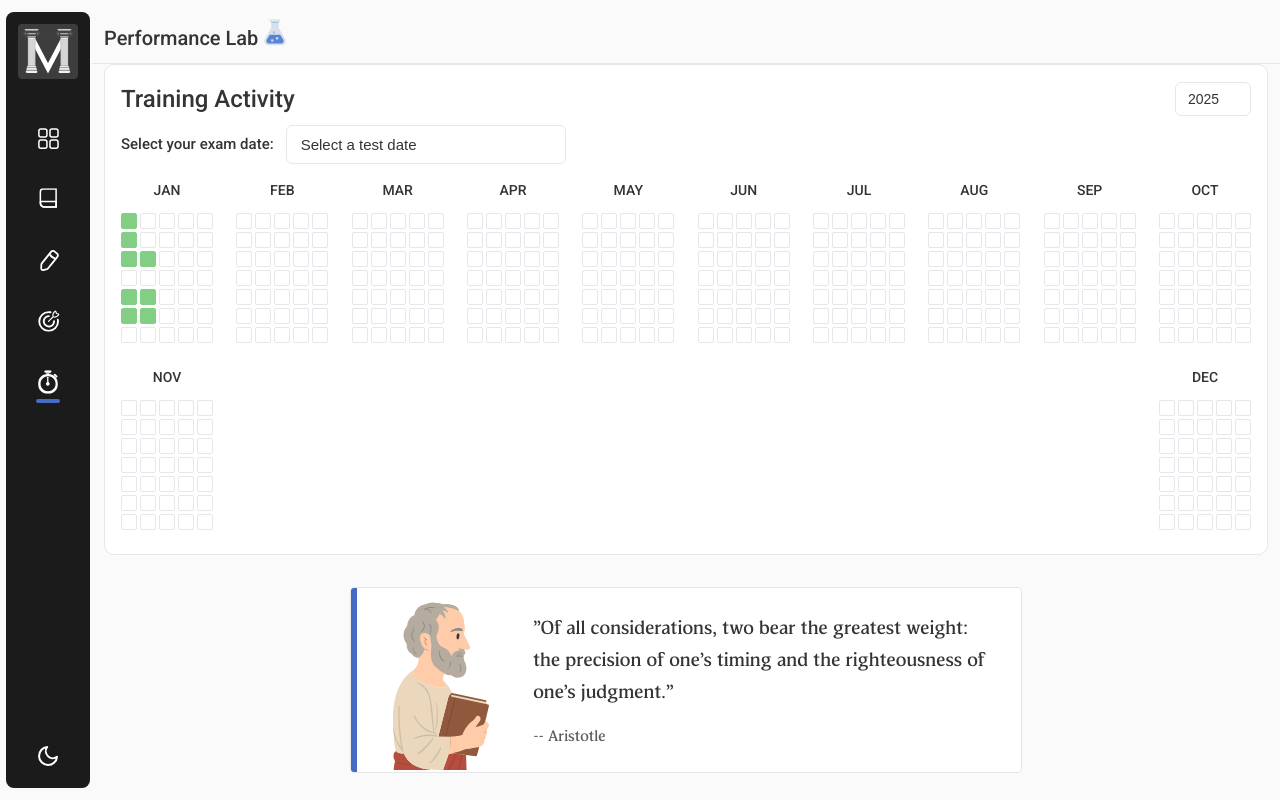
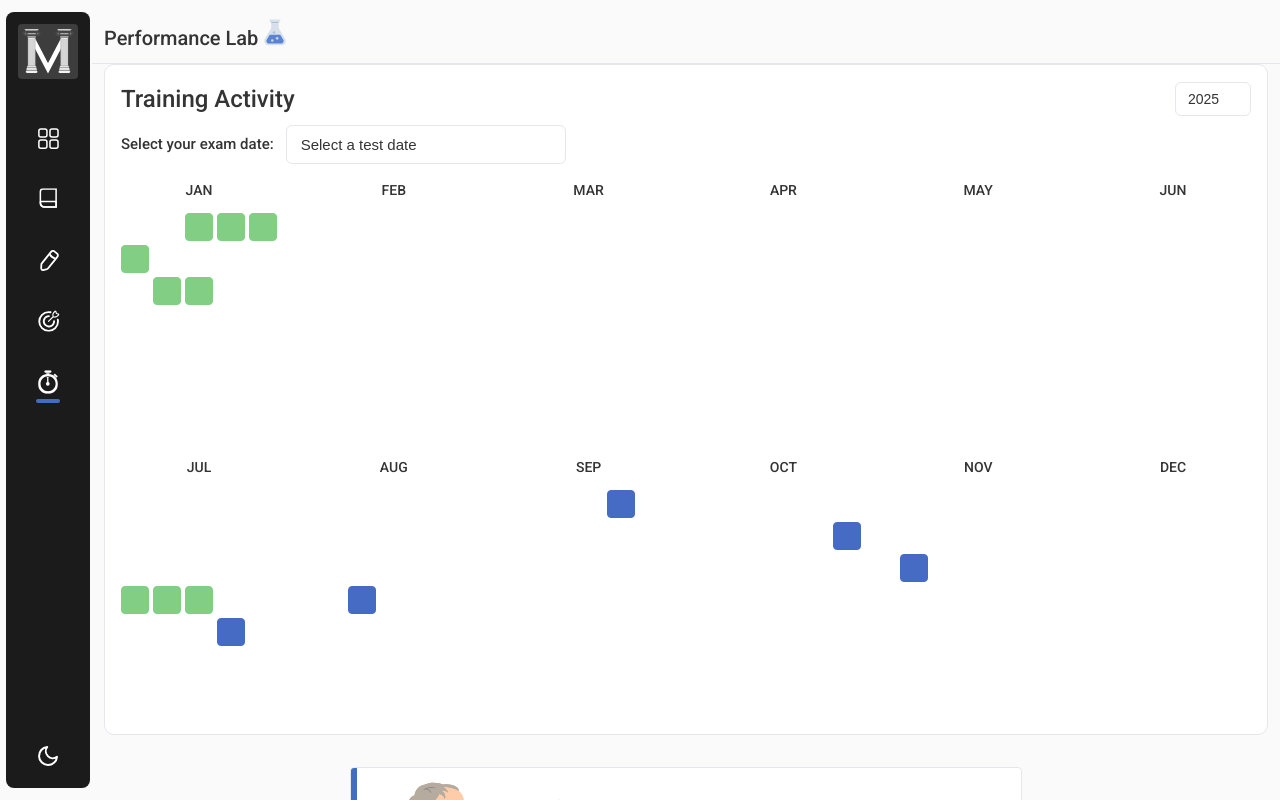
Before and after one commit to Orujhimaru/max_odyssey, a React (Vite) app: page /lab in a window 1280 px wide. Shown: the top 800 px of the page. Built offline with nearby package versions, Linux system fonts and the light colour scheme; sample sign-in values are in the browser's storage; a web font is replaced by a local one.

Commit message:
design: lab page redesign

```diff
--- a/src/pages/LabPage/LabPage.css
+++ b/src/pages/LabPage/LabPage.css
@@ -668,6 +668,7 @@
 .activity-square.exam-day {
   background-color: var(--verbal-color);
   border-color: var(--verbal-color);
+  /* color: white; */
 }
 
 /* Remove the X styling as it's no longer needed */
@@ -716,10 +717,10 @@
 
 /* Month grid */
 .month-grid {
-  display: flex;
-  flex-direction: column;
-  gap: 3px;
-  align-items: center;
+  display: grid;
+  grid-template-columns: repeat(5, 28px);
+  grid-template-rows: repeat(7, 28px);
+  gap: 4px;
 }
 
 /* Month row */
@@ -730,22 +731,33 @@
 
 /* Activity square */
 .activity-square {
-  width: 16px;
-  height: 16px;
-  border-radius: 2px;
-  background-color: var(--bg-primary);
-  border: 1px solid var(--border-color);
+  width: 28px;
+  height: 28px;
+  border-radius: 4px;
+  background-color: rgba(255, 255, 255, 0.05);
+  border: 1px solid rgba(255, 255, 255, 0.08);
   position: relative;
   cursor: pointer;
   display: flex;
   align-items: center;
   justify-content: center;
+  /* font-size: 12px; */
+  /* color: rgba(255, 255, 255, 0.7); */
+}
+
+/* Placeholder cells - make them completely invisible and not interactive */
+.activity-square.placeholder-cell {
+  background-color: transparent;
+  border-color: transparent;
+  cursor: default;
+  pointer-events: none; /* Prevent hover effects on placeholders */
 }
 
 /* Active day (green) */
 .activity-square.active-day {
   background-color: var(--increase-color);
   border-color: var(--increase-color);
+  /* color: white; */
 }
 
 /* Performance tab selector */
--- a/src/pages/LabPage/LabPage.jsx
+++ b/src/pages/LabPage/LabPage.jsx
@@ -36,6 +36,15 @@ const yearMonths = [
   "NOV",
   "DEC",
 ];
+
+// --- START UTILITY FUNCTIONS ---
+const daysInMonth = (year, month) => new Date(year, month + 1, 0).getDate();
+
+const getFirstDayOfMonth = (year, month) => {
+  const day = new Date(year, month, 1).getDay();
+  return day === 0 ? 6 : day - 1; // Adjust so Monday is 0 and Sunday is 6
+};
+// --- END UTILITY FUNCTIONS ---
 
 // Predefined test dates
 const testDates = [
@@ -86,7 +95,8 @@ const testDates = [
 ];
 
 // Generate year data (mostly empty with some activity in recent months)
-const generateYearData = () => {
+// THIS FUNCTION WILL BE REPLACED/HEAVILY MODIFIED
+const generateYearData_OLD = () => {
   // Create empty grid (each month has 7 rows of 5-7 days)
   const yearData = {};
 
@@ -119,47 +129,90 @@ const generateYearData = () => {
   return yearData;
 };
 
-const yearData = generateYearData();
+// const yearData_OLD = generateYearData_OLD(); // Keep old one for now if needed, or remove
 
-// Mock subtopic data with more realistic values
-const subtopicData = [
-  {
-    name: "Linear Equations",
-    avgTime: 38,
-    correct: 43,
-    total: 48,
-    improvement: 12,
-  },
-  {
-    name: "Grammar & Usage",
-    avgTime: 42,
-    correct: 67,
-    total: 70,
-    improvement: 8,
-  },
-  { name: "Functions", avgTime: 55, correct: 32, total: 40, improvement: -3 },
-  {
-    name: "Reading Comprehension",
-    avgTime: 33,
-    correct: 92,
-    total: 102,
-    improvement: 15,
-  },
-  { name: "Geometry", avgTime: 48, correct: 27, total: 45, improvement: 5 },
-];
+// --- START NEW CALENDAR GENERATION LOGIC ---
+const generateFullYearCalendar = (year, activityData = {}, examDates = []) => {
+  const yearMonths = [
+    "JAN",
+    "FEB",
+    "MAR",
+    "APR",
+    "MAY",
+    "JUN",
+    "JUL",
+    "AUG",
+    "SEP",
+    "OCT",
+    "NOV",
+    "DEC",
+  ];
+  const calendarYear = {};
+  const CELLS_PER_MONTH_GRID = 35; // 5 columns * 7 rows as per user request
 
-const getBoxShade = (val) => {
-  // 0 = empty/transparent, 1-5 = increasing intensity
-  const shades = [
-    "transparent",
-    "#a9d6ff",
-    "#7bbcff",
-    "#3996e6",
-    "#1565c0",
-    "#003c8f",
-  ];
-  return shades[Math.min(val, shades.length - 1)];
+  const dateFormatter = new Intl.DateTimeFormat("en-US", {
+    weekday: "short",
+    year: "numeric",
+    month: "short",
+    day: "numeric",
+  });
+
+  yearMonths.forEach((monthName, monthIndex) => {
+    const numDays = daysInMonth(year, monthIndex);
+    const firstDay = getFirstDayOfMonth(year, monthIndex); // 0 for Monday, 6 for Sunday
+
+    const monthCells = [];
+
+    // Add placeholder cells for days before the 1st of the month
+    for (let i = 0; i < firstDay; i++) {
+      monthCells.push({ type: "placeholder" });
+    }
+
+    // Add cells for actual days
+    for (let day = 1; day <= numDays; day++) {
+      if (monthCells.length >= CELLS_PER_MONTH_GRID) break;
+
+      const dateObj = new Date(year, monthIndex, day);
+      const formattedDate = dateFormatter.format(dateObj);
+      const dateStr = `${year}-${String(monthIndex + 1).padStart(
+        2,
+        "0"
+      )}-${String(day).padStart(2, "0")}`;
+
+      const currentActivity = activityData[dateStr] || 0;
+      const isExam = examDates.some(
+        (ed) =>
+          ed.year === String(year) && ed.month === monthIndex && ed.day === day
+      );
+
+      let tooltipText = `No activity on ${formattedDate}`;
+      if (isExam) {
+        tooltipText = `Exam day on ${formattedDate}`;
+      } else if (currentActivity > 0) {
+        tooltipText = `Activity Level ${currentActivity} on ${formattedDate}`;
+      }
+
+      monthCells.push({
+        type: "day",
+        dayOfMonth: day,
+        dateString: dateStr,
+        formattedDate: formattedDate, // For tooltip
+        tooltipText: tooltipText, // Full tooltip text
+        activityLevel: currentActivity,
+        isExam: isExam,
+      });
+    }
+
+    while (monthCells.length < CELLS_PER_MONTH_GRID) {
+      monthCells.push({ type: "placeholder" });
+    }
+
+    calendarYear[monthName] = monthCells;
+  });
+
+  return calendarYear;
 };
+// --- END NEW CALENDAR GENERATION LOGIC ---
 
 const LabPage = () => {
   const [selectedYear, setSelectedYear] = useState("2025");
@@ -170,6 +223,47 @@ const LabPage = () => {
     timing: {},
     mastery: {},
   });
+
+  // --- START USING NEW CALENDAR DATA ---
+  // Mock activity data - replace with actual data fetching and processing
+  const mockActivity = {
+    "2025-01-01": 1,
+    "2025-01-02": 2,
+    "2025-01-03": 3,
+    "2025-01-04": 4,
+    "2025-01-10": 2,
+    "2025-01-11": 1,
+    "2025-07-15": 3,
+    "2025-07-16": 4,
+    "2025-07-17": 1,
+  };
+
+  const [yearCalendarData, setYearCalendarData] = useState({});
+
+  useEffect(() => {
+    // Ensure testDates are in a consistent format for comparison (month 0-indexed)
+    const formattedExamDates = testDates.map((td) => ({
+      ...td,
+      month: td.month,
+    })); // Assuming your testDates month is already 0-11 or 1-12
+    // If testDates.month is 1-12, use td.month -1
+
+    // If your predefined testDates have month 1-12:
+    const correctlyFormattedExamDates = testDates.map((td) => ({
+      ...td,
+      month: td.month - 1, // Adjust to 0-indexed for comparison with Date object months
+    }));
+
+    setYearCalendarData(
+      generateFullYearCalendar(
+        parseInt(selectedYear),
+        mockActivity,
+        correctlyFormattedExamDates
+      )
+    );
+  }, [selectedYear, selectedExamDate]); // Also re-gen if selectedExamDate changes, to update isExam flag
+
+  // --- END USING NEW CALENDAR DATA ---
 
   // Filter test dates based on selected year
   const filteredTestDates = testDates.filter(
@@ -231,38 +325,54 @@ const LabPage = () => {
     return mappedRow === row && mappedCol === col;
   };
 
-  // Render a single month for the yearly calendar
-  const renderMonthColumn = (month, monthIndex) => {
+  // --- START MODIFIED RENDERING LOGIC ---
+  // Function to render a single month for the yearly calendar
+  const renderMonthColumn = (monthName, monthCells) => {
+    if (!monthCells || monthCells.length === 0) {
+      return (
+        <div className="month-column" key={monthName}>
+          <div className="month-label">{monthName}</div>
+          <div className="month-grid"></div>
+        </div>
+      );
+    }
+
     return (
-      <div className="month-column" key={month}>
-        <div className="month-label">{month}</div>
+      <div className="month-column" key={monthName}>
+        <div className="month-label">{monthName}</div>
         <div className="month-grid">
-          {Array(7)
-            .fill(0)
-            .map((_, rowIndex) => (
-              <div className="month-row" key={`row-${rowIndex}`}>
-                {Array(5)
-                  .fill(0)
-                  .map((_, colIndex) => {
-                    const isActive =
-                      monthIndex === 0 && isJanuaryActive(rowIndex, colIndex);
-                    const isExam = isExamDate(monthIndex, rowIndex, colIndex);
-
-                    return (
-                      <div
-                        className={`activity-square ${
-                          isActive ? "active-day" : ""
-                        } ${isExam ? "exam-day" : ""}`}
-                        key={`square-${rowIndex}-${colIndex}`}
-                      ></div>
-                    );
-                  })}
+          {monthCells.map((cell, index) => {
+            if (cell.type === "placeholder") {
+              // Add a specific class for placeholders to style them as invisible
+              return (
+                <div
+                  className="activity-square placeholder-cell"
+                  key={`placeholder-${monthName}-${index}`}
+                ></div>
+              );
+            }
+            // It's a day cell
+            return (
+              <div
+                className={`activity-square ${
+                  cell.isExam
+                    ? "exam-day"
+                    : cell.activityLevel > 0
+                    ? "active-day"
+                    : ""
+                }`.trim()}
+                key={cell.dateString || `day-${monthName}-${index}`}
+                title={cell.tooltipText} /* Use new tooltipText for hover */
+              >
+                {/* Day numbers removed */}
               </div>
-            ))}
+            );
+          })}
         </div>
       </div>
     );
   };
+  // --- END MODIFIED RENDERING LOGIC ---
 
   // Function to get the score image based on percentage
   const getScoreImage = (percentage) => {
@@ -876,7 +986,9 @@ const LabPage = () => {
           </div>
 
           <div className="yearly-calendar-container">
-            {yearMonths.map((month, index) => renderMonthColumn(month, index))}
+            {Object.entries(yearCalendarData).map(([monthName, monthCells]) =>
+              renderMonthColumn(monthName, monthCells)
+            )}
           </div>
         </div>
 
```
